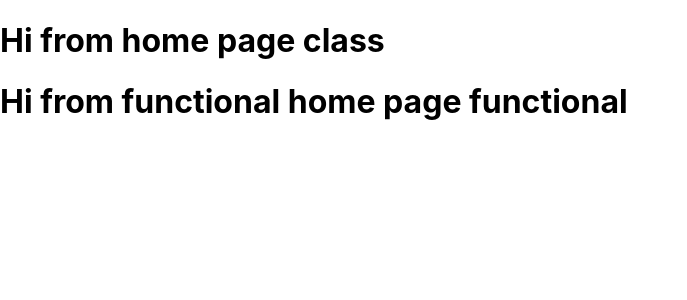
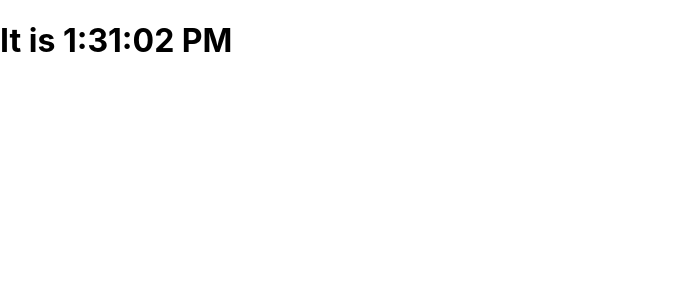
Before and after one commit to ajittupe2548/react-practice, a React (Create React App) app: page / in a window 1280 px wide. Shown: the top 300 px of the page, without its empty margins (0-687 px from the left). Built offline with nearby package versions, Linux system fonts and the light colour scheme.

Commit message:
Added : Rendering

```diff
--- a/src/index.js
+++ b/src/index.js
@@ -4,12 +4,19 @@ import './index.css';
 import App from './App';
 import reportWebVitals from './reportWebVitals';
 
-ReactDOM.render(
-  <React.StrictMode>
-    <App />
-  </React.StrictMode>,
-  document.getElementById('root')
-);
+// React Only Updates What’s Necessary
+// React DOM compares the element and its children to the previous one, and only applies the DOM updates necessary to bring the DOM to the desired state.
+
+function tick() {
+  ReactDOM.render(
+    <React.StrictMode>
+      <h1>It is {new Date().toLocaleTimeString()}</h1>
+    </React.StrictMode>,
+    document.getElementById('root')
+  );
+}
+
+setInterval(tick, 1000);
 
 // If you want to start measuring performance in your app, pass a function
 // to log results (for example: reportWebVitals(console.log))
```
